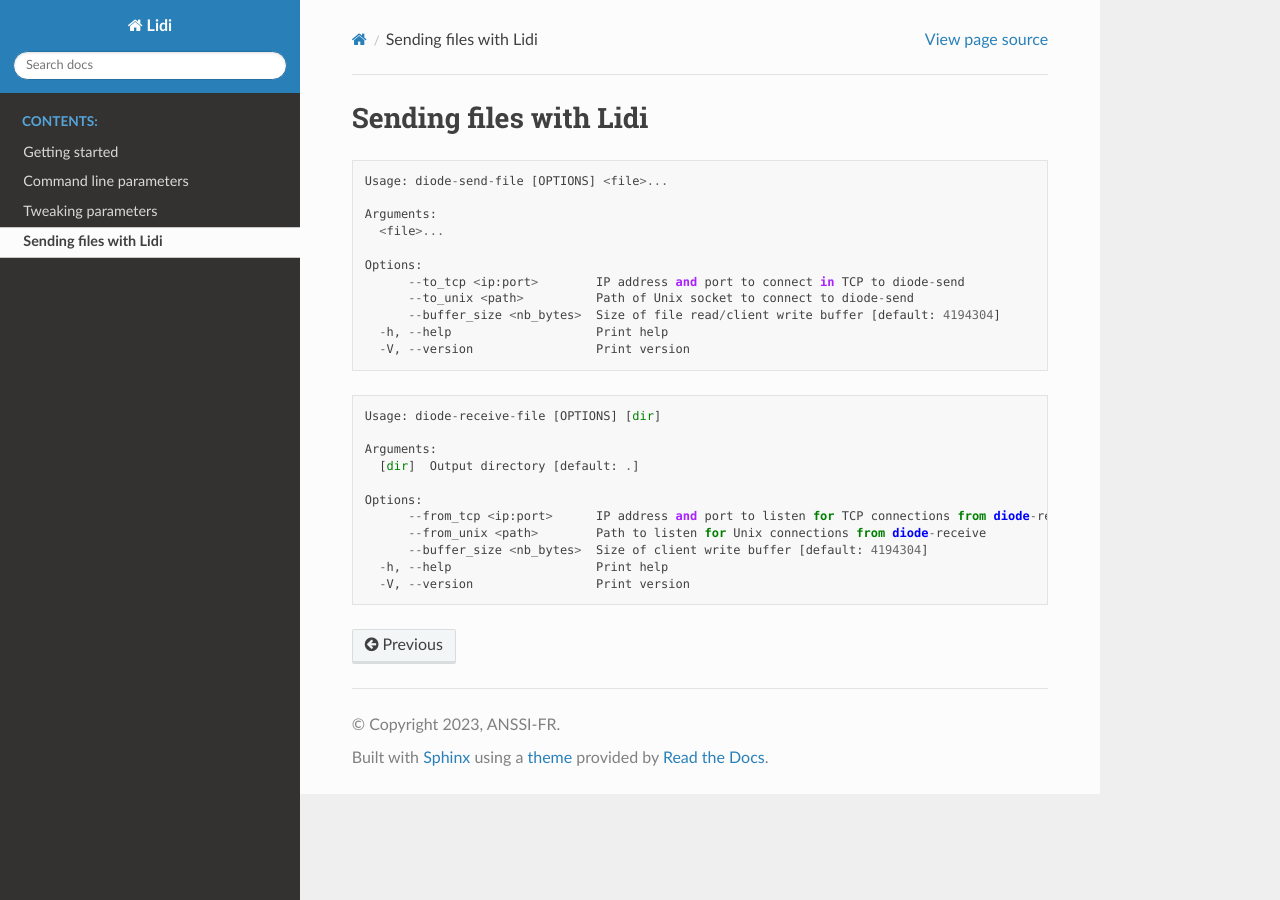
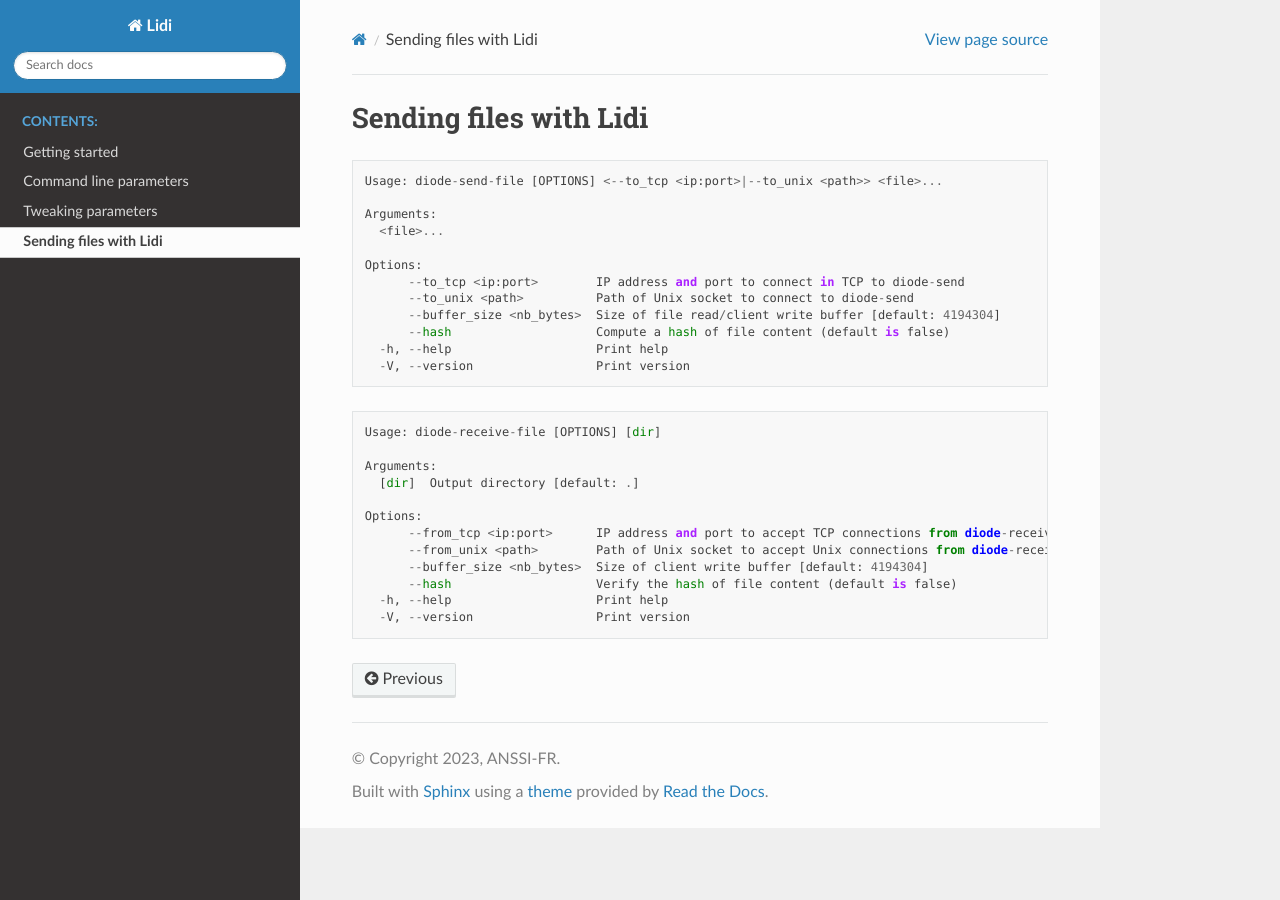
Before and after one commit to ANSSI-FR/lidi, a Sphinx documentation site: the page built from doc/files.rst, in a window 1280 px wide. Built offline with Sphinx 7.4.7 and the Read the Docs theme 2.0.0, drawn with Linux system fonts in a browser that asks for light colours.

Commit message:
update diode-{send,receive}-file doc

```diff
--- a/doc/files.rst
+++ b/doc/files.rst
@@ -3,7 +3,7 @@
 
 .. code-block::
 
-   Usage: diode-send-file [OPTIONS] <file>...
+   Usage: diode-send-file [OPTIONS] <--to_tcp <ip:port>|--to_unix <path>> <file>...
 
    Arguments:
      <file>...
@@ -12,6 +12,7 @@
          --to_tcp <ip:port>        IP address and port to connect in TCP to diode-send
          --to_unix <path>          Path of Unix socket to connect to diode-send
          --buffer_size <nb_bytes>  Size of file read/client write buffer [default: 4194304]
+         --hash                    Compute a hash of file content (default is false)
      -h, --help                    Print help
      -V, --version                 Print version
 
@@ -23,8 +24,9 @@
      [dir]  Output directory [default: .]
 
    Options:
-         --from_tcp <ip:port>      IP address and port to listen for TCP connections from diode-receive [default: 127.0.0.1:7000]
-         --from_unix <path>        Path to listen for Unix connections from diode-receive
+         --from_tcp <ip:port>      IP address and port to accept TCP connections from diode-receive [default: 127.0.0.1:7000]
+         --from_unix <path>        Path of Unix socket to accept Unix connections from diode-receive
          --buffer_size <nb_bytes>  Size of client write buffer [default: 4194304]
+         --hash                    Verify the hash of file content (default is false)
      -h, --help                    Print help
      -V, --version                 Print version
```
